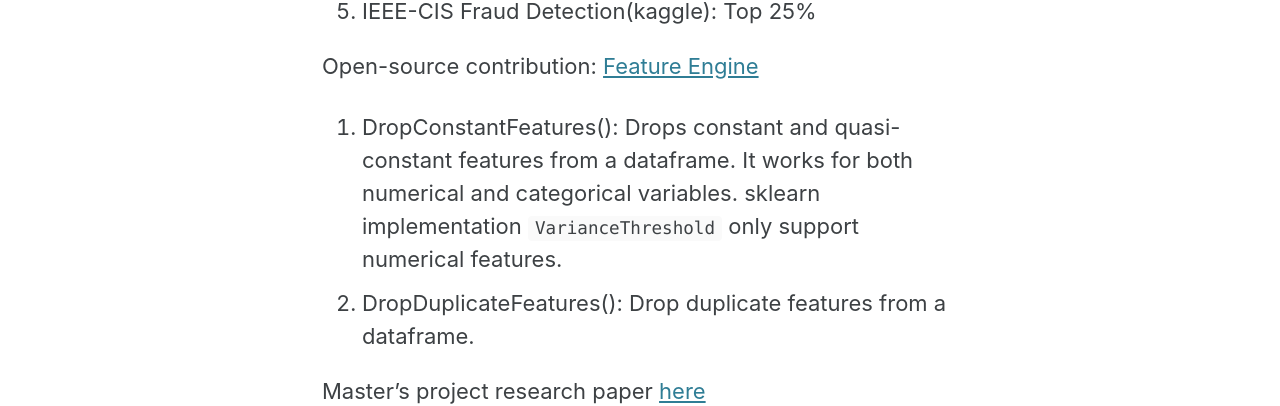
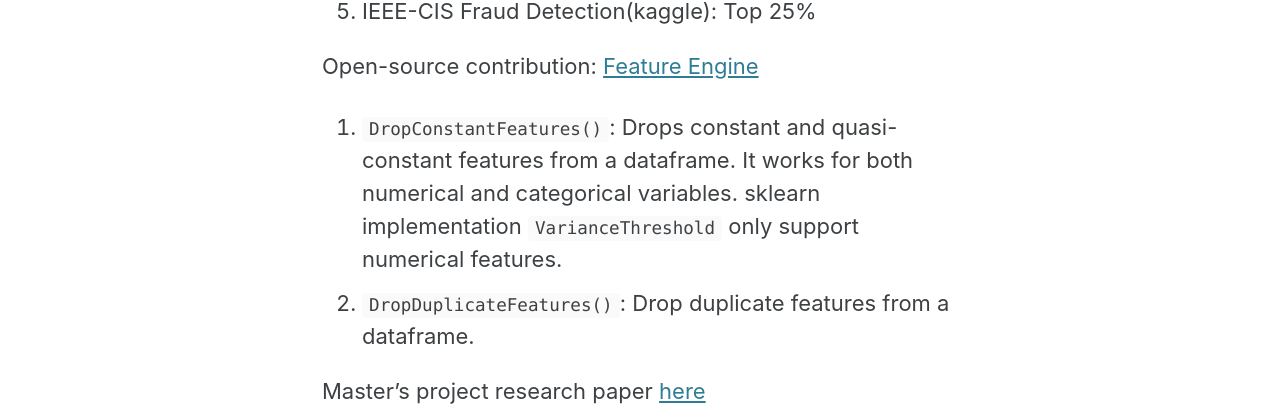
Before and after one commit to Tejash-Shah/Tejash-Shah.github.io, a Jekyll site: the page built from _pages/about.md, in a window 1280 px wide. Shown: the part 698-1104 px from the top of the page. Built offline with Jekyll 4.4.1, drawn with Linux system fonts in a browser that asks for light colours; cached includes are drawn as plain includes.

````diff
--- a/_pages/about.md
+++ b/_pages/about.md
@@ -14,7 +14,7 @@ Competition experience:
 
 Open-source contribution:
 [Feature Engine](https://github.com/solegalli/feature_engine)
-1. DropConstantFeatures(): Drops constant and quasi-constant features from a dataframe. It works for both numerical and categorical variables. sklearn implementation ```VarianceThreshold``` only support numerical features.
-2. DropDuplicateFeatures(): Drop duplicate features from a dataframe.
+1. ```DropConstantFeatures()```: Drops constant and quasi-constant features from a dataframe. It works for both numerical and categorical variables. sklearn implementation ```VarianceThreshold``` only support numerical features.
+2. ```DropDuplicateFeatures()```: Drop duplicate features from a dataframe.
 
 Master's project research paper [here](https://www.researchgate.net/publication/325659247_Machine_Learning_Models_for_Predicting_Fracture_Strength_of_Porous_Ceramics_and_Glasses)
````
